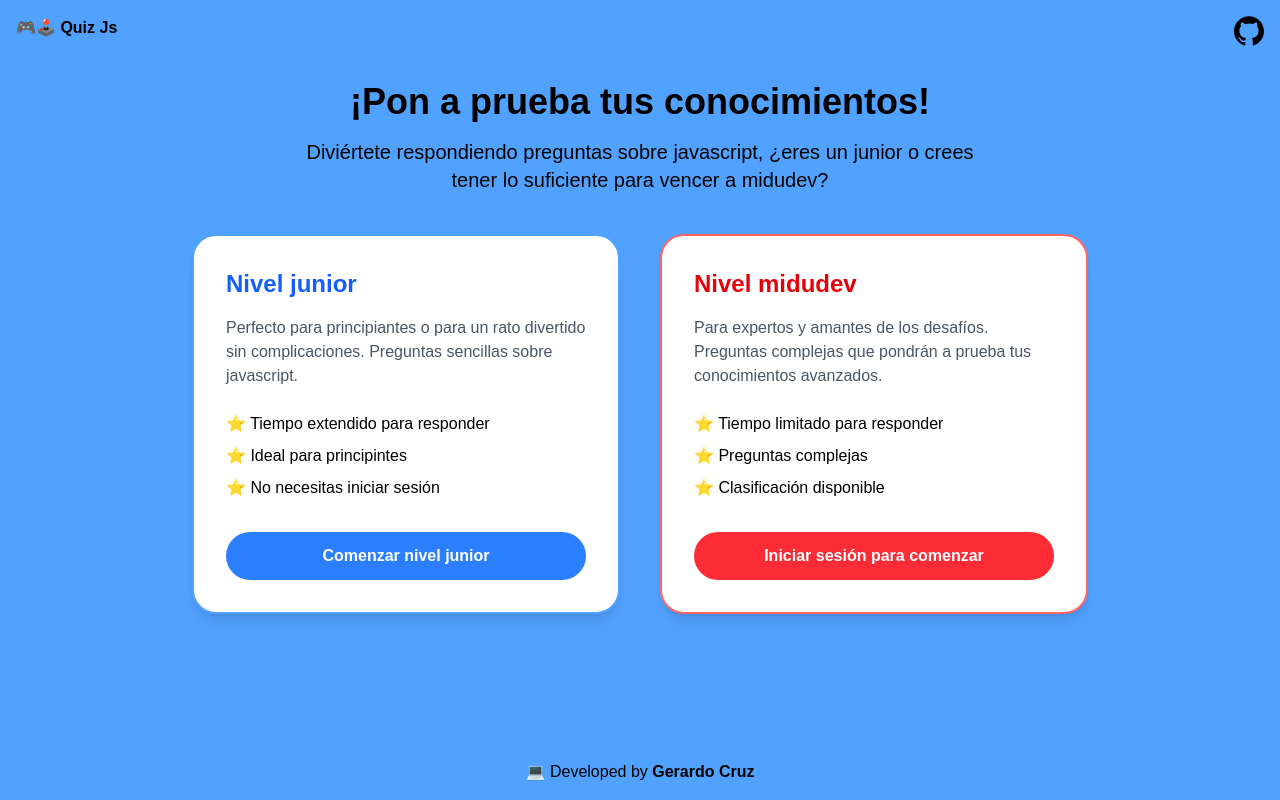
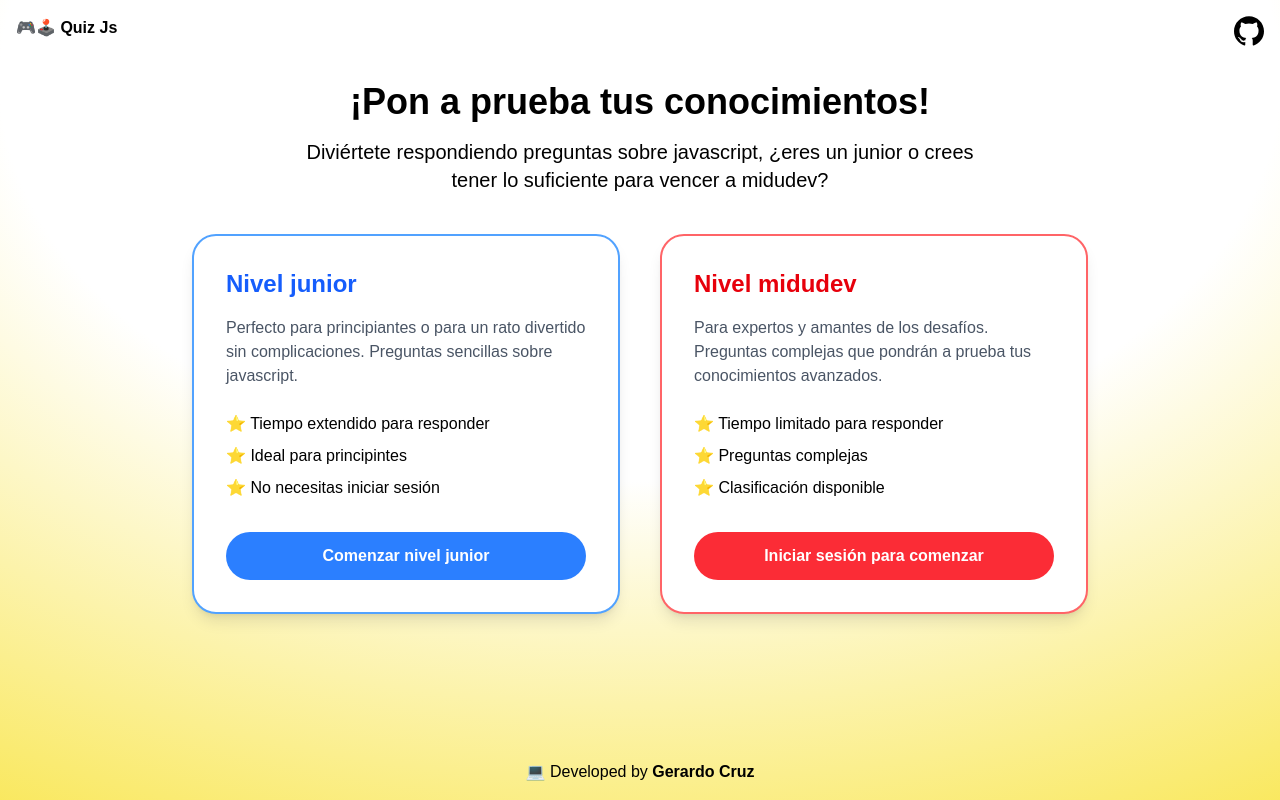
Before and after one commit to gerardocrr/quiz-js, a Next.js app: page / in a window 1280 px wide. Built offline with nearby package versions, Linux system fonts and the light colour scheme.

Commit message:
fix Background component to correctly render the radial gradient background

```diff
--- a/components/background.tsx
+++ b/components/background.tsx
@@ -9,6 +9,8 @@ export default function Background({ background }: Props) {
   };
 
   return (
-    <div className={`${bg(background)} absolute w-full h-full -z-10`}></div>
+    <div className={`${bg(background)} absolute w-full h-full -z-10`}>
+      <div className="absolute inset-0 -z-10 h-full w-full bg-white [background:radial-gradient(125%_125%_at_50%_10%,#fff_40%,#f7df1e_100%)]"></div>
+    </div>
   );
 }
```
